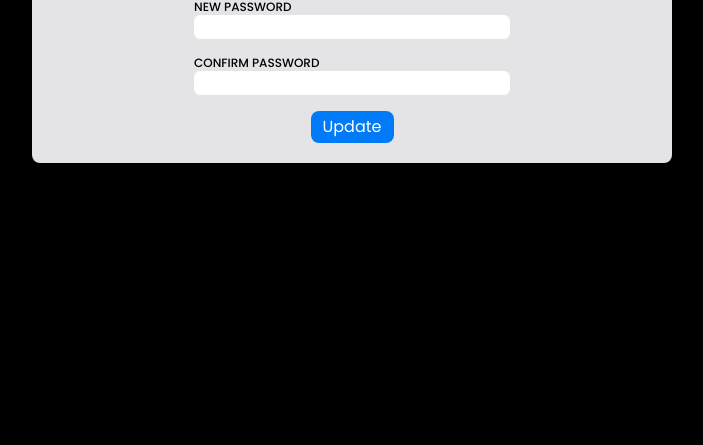
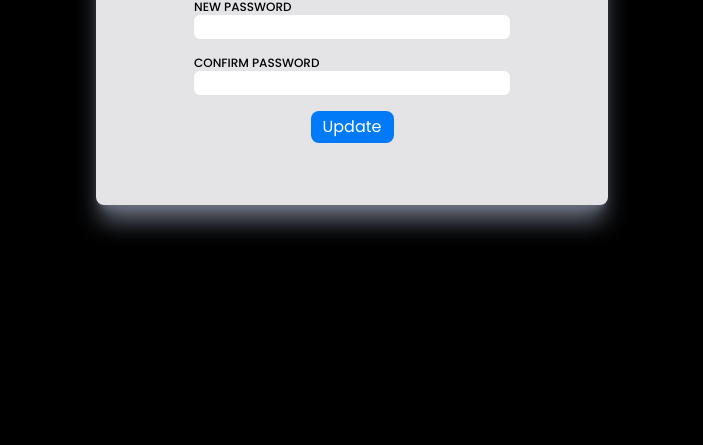
Before and after one commit to naveen-kumar-k-30/REVAMP_ASSIGN_11, a plain HTML site: page index.html in a window 1280 px wide. Shown: the part 355-800 px from the top of the page, without its empty margins (288-991 px from the left). Drawn offline with nearby package versions, Linux system fonts and the light colour scheme.

Commit message:
Update index.html

```diff
--- a/index.html
+++ b/index.html
@@ -10,7 +10,7 @@
     <link href="https://fonts.googleapis.com/css2?family=Poppins:ital,wght@0,100;0,200;0,300;0,400;0,500;0,600;0,700;0,800;0,900;1,100;1,200;1,300;1,400;1,500;1,600;1,700;1,800;1,900&display=swap" rel="stylesheet">
 </head>
 <body class="bg-black flex flex-col justify-center items-center h-screen">
-    <div class="bg-zinc-200 w-[50%] flex flex-col justify-center items-center gap-4 p-5 rounded-lg">
+        <div class="bg-zinc-200  sm:h-[30%] sm:w-[30%] md:h-[40%] md:w-[40%] flex flex-col justify-center items-center gap-4 px-5 py-3 shadow-xl shadow-gray-500 rounded-lg">
         <h1 class="font-['Poppins'] text-3xl font-extrabold ">Update Password</h1>
         <form id="updatePasswordForm" action="" class="font-['Poppins'] flex flex-col justify-center items-center gap-4 ">
            <div class="flex flex-col gap-4">
```
